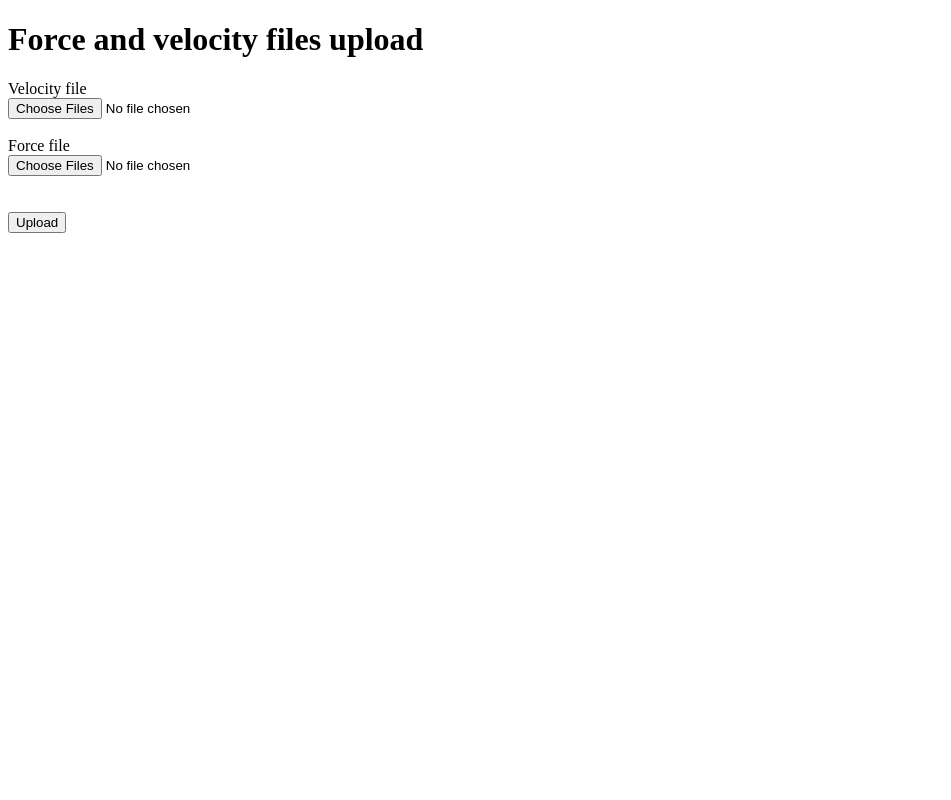
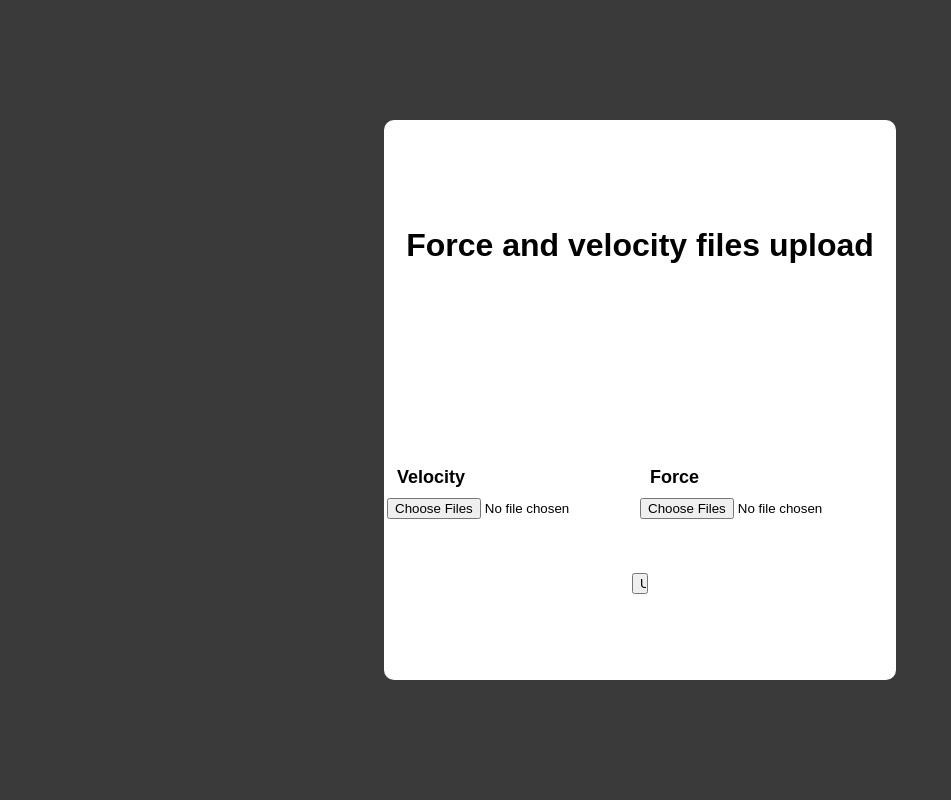
Before and after one commit to skarpecki/CMJ-statistics, a Flask app: page /upload/ in a window 1280 px wide. Shown: the whole page, without its empty margins (0-951 px from the left). Run offline with Flask 2, Linux system fonts and the light colour scheme; the visitor is signed in with stand-in values (Sample User, id 1).

Commit message:
Styling files update page

```diff
--- a/cmj_stats_flask/src/controllers/stats_bp.py
+++ b/cmj_stats_flask/src/controllers/stats_bp.py
@@ -44,7 +44,7 @@
         for file in velocity_files:
             file.save(os.path.join(current_app.config['UPLOAD_FOLDER'] + r"\velocity", file.filename))
         return redirect(url_for('upload.stats', filenames=sort_list(filenames)))
-    return render_template("upload.html")
+    return render_template("upload-page.html")
 
 
 @bp.route("/stats")
--- a/cmj_stats_flask/src/static/stats.css
+++ b/cmj_stats_flask/src/static/stats.css
@@ -1,5 +1,9 @@
 html {
   font-family: sans-serif;
+}
+
+h1 {
+  color: Syl#D3D3D3;
 }
 
 body {
--- /dev/null
+++ b/cmj_stats_flask/src/static/upload-page.css
@@ -0,0 +1,56 @@
+html {
+    height: 100%;
+}
+
+body {
+    height: 100%;
+    margin: 0;
+    font-family: Arial, Helvetica, sans-serif;
+    display: grid;
+    justify-items: center;
+    align-items: center;
+    background-color: #3a3a3a;
+}
+
+#main-holder {
+    width: 40%;
+    height: 70%;
+    display: grid;
+    justify-items: center;
+    align-items: center;
+    background-color: white;
+    border-radius: 10px;
+}
+
+#file-upload-form {
+    justify-items: center;
+    align-items: center;
+}
+
+#upload-files-row {
+    display: flex;
+}
+
+.upload-files-column {
+    flex: 1;
+}
+
+.upload-files-label {
+    font-size: 18px;
+    font-weight: bold;
+    display: block;
+    padding: 10px;
+}
+
+.upload-files-button {
+    display: block;
+    margin-left: auto;
+    margin-right: auto;
+}
+
+#submit-files-button {
+    display: block;
+    margin-left: auto;
+    margin-right: auto;
+    width: 25%;
+}
--- a/cmj_stats_flask/src/templates/login-page.html
+++ b/cmj_stats_flask/src/templates/login-page.html
@@ -5,7 +5,6 @@
     <meta charset="UTF-8">
     <title>Login</title>
     <link rel="stylesheet" href="{{ url_for('static', filename='login-page.css') }}">
-
 </head>
 
 
@@ -18,8 +17,8 @@
             {% endif %}
         </div>
      <form id="login-form" method="post">
-        <input type="text" name="username" id="username-field" class="login-form-field" placeholder="Username" required>
-        <input type="password" name="password" id="password-field" class="login-form-field" placeholder="Password" required>
+         <input type="text" id="username-field" name="username" class="login-form-field" placeholder="Username" required>
+         <input type="password" id="password-field" name="password"  class="login-form-field" placeholder="Password" required>
          <input type="submit" value="Login" id="login-form-submit">
       </form>
     </main>
--- /dev/null
+++ b/cmj_stats_flask/src/templates/upload-page.html
@@ -0,0 +1,30 @@
+<!DOCTYPE html>
+<head>
+    <meta charset="UTF-8">
+    <title>Upload files</title>
+    <link rel="stylesheet" href="{{ url_for('static', filename='upload-page.css') }}">
+</head>
+
+<body>
+    <main id="main-holder">
+        <h1 id="upload-header">Force and velocity files upload</h1>
+        <form id="file-upload-form" method=post enctype=multipart/form-data>
+
+            <div id="upload-files-row">
+                <div class="upload-files-column">
+                    <label for="velocity-files" class="upload-files-label">Velocity</label>
+                    <input type="file" id="velocity-files" name="velocity[]" class="upload-files-button" placeholder="Velocity files" multiple><br><br>
+                </div>
+                <div class="upload-files-column"></div>
+                <div class="upload-files-column">
+                    <label for="force-files" class="upload-files-label">Force</label>
+                    <input type="file" id="force-files" name="force[]" class="upload-files-button" placeholder="Force Files" multiple ><br><br><br>
+                </div>
+            </div>
+            <div id="submit-files-row">
+                <input type=submit value=Upload id="submit-files-button">
+            </div>
+
+        </form>
+    </main>
+</body>
--- a/cmj_stats_flask/src/templates/upload.html
+++ /dev/null
@@ -1,9 +0,0 @@
-<!DOCTYPE html>
-<h1>Force and velocity files upload</h1>
-<form method=post enctype=multipart/form-data>
-    <label for="velocity">Velocity file</label><br>
-    <input type="file" id="velocity" name="velocity[]" multiple><br><br>
-    <label for="force">Force file</label><br>
-    <input type="file" id="force" name="force[]" multiple><br><br><br>
-    <input type=submit value=Upload>
-</form>
```
Also changed, not shown: cmj_stats_flask/src/static/login-page.css (+4 -4 lines).
